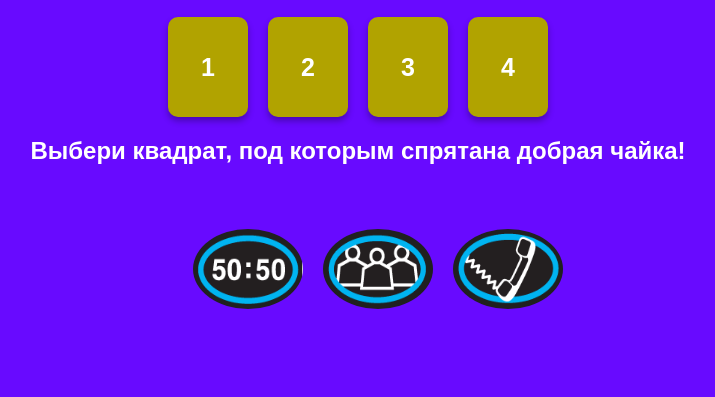
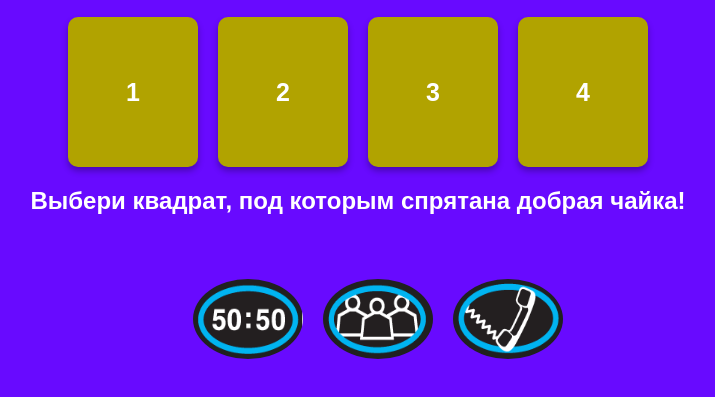
Before and after one commit to rudenko-vl/seagull_game, a plain HTML site: page index.html in a window 1280 px wide. Shown: the part 113-510 px from the top of the page, without its empty margins (282-997 px from the left). Drawn offline with nearby package versions, Linux system fonts and the light colour scheme.

Commit message:
rotating cards

```diff
--- a/index.html
+++ b/index.html
@@ -16,10 +16,38 @@
         <img class="header-img" src="./images/123.png" alt="img">
     </header>
     <div class="game-container">
-        <div class="cup" data-index="0"></div>
-        <div class="cup" data-index="1"></div>
-        <div class="cup" data-index="2"></div>
-        <div class="cup" data-index="3"></div>
+        <div class="card">
+            <div class="card-inner">
+                <div class="card-front"></div>
+                <div class="card-back">Тут?
+                    <img src="./images/seagull_s.png" alt="1">
+                </div>
+            </div>
+        </div>
+        <div class="card">
+            <div class="card-inner">
+                <div class="card-front"></div>
+                <div class="card-back">Тут?
+                    <img src="./images/seagull_s.png" alt="1">
+                </div>
+            </div>
+        </div>
+        <div class="card">
+            <div class="card-inner">
+                <div class="card-front"></div>
+                <div class="card-back">Тут?
+                    <img src="./images/seagull_s.png" alt="1">
+                </div>
+            </div>
+        </div>
+        <div class="card">
+            <div class="card-inner">
+                <div class="card-front"></div>
+                <div class="card-back">Тут?
+                    <img src="./images/seagull_s.png" alt="1">
+                </div>
+            </div>
+        </div>
     </div>
     <p id="message"></p>
 
@@ -33,7 +61,7 @@
         <li title="Звонок другу" class="help-btn3"><div class="img-wrap"><img src="./images/phone.png" alt="phone"></div></li>
      </ul>
      <div class="spinner"></div>
-     <div class="connect-box" style="display: none;">
+     <div class="connect-box">
         <h1>К сожалению, нет мобильной связи. Звонок не возможен 😄📵</h1>
         <button class="connect-btn">Ok</button>
      </div>
--- a/js/app.js
+++ /dev/null
@@ -1,6 +0,0 @@
-const HelpBtn3 = document.querySelector(".help-btn3");
-
-HelpBtn3.addEventListener('click', ()=> {
-    console.log('hui');
-
-})
--- a/js/script.js
+++ b/js/script.js
@@ -1,5 +1,6 @@
 document.addEventListener("DOMContentLoaded", () => {
-    const cups = document.querySelectorAll(".cup");
+    const cups = document.querySelectorAll(".card");
+    const cards = document.querySelectorAll(".card-front");
     const box = document.querySelector(".img-box");
     const gameContainer = document.querySelector(".game-container");
     const seagull = document.getElementById("seagull");
@@ -21,8 +22,8 @@ document.addEventListener("DOMContentLoaded", () => {
     HelpBtn1.addEventListener('click', ()=> {
         HelpBtn1.classList.add('help-btn-unactive');
         const availableIndexes = [0, 1, 2, 3].filter(i => i !== seagullPosition);
-       cups[availableIndexes[2]].textContent = 'X';
-       cups[availableIndexes[1]].textContent = 'X';
+        cards[availableIndexes[2]].textContent = 'X';
+        cards[availableIndexes[1]].textContent = 'X';
        cups[availableIndexes[2]].classList.add('unactive');
        cups[availableIndexes[1]].classList.add('unactive');
 
@@ -64,9 +65,9 @@ document.addEventListener("DOMContentLoaded", () => {
         HelpBtn1.disabled = false;
         message.textContent = "Выбери квадрат, под которым спрятана добрая чайка!";
         box.style.display = 'none'
-        cups.forEach(cup => {
+        cards.forEach(card => {
             counter++
-            cup.textContent = counter
+            card.textContent = counter
         });
         restartButton.style.display = "none";
     }
--- a/style.css
+++ b/style.css
@@ -88,32 +88,6 @@ h1 {
     gap: 20px;
     margin-top: 20px;
     flex-wrap: wrap;
-}
-
-.cup {
-    width: 80px;
-    height: 100px;
-    background-color: #b1a300;
-    color: white;
-    font-weight: 700;
-    font-size: 25px;
-    border-radius: 10px;
-    cursor: pointer;
-    position: relative;
-    display: flex;
-    align-items: center;
-    justify-content: center;
-    box-shadow: 0 4px 6px rgba(0, 0, 0, 0.3);
-    transition: 0.5s;
-}
-
-.cup:hover {
-    background-color: #decc09;
-}
-.unactive {
-    background-color: red;
-    pointer-events: none;
-
 }
 
 #seagull {
@@ -264,6 +238,10 @@ h1 {
     pointer-events: none;
   }
 
+  .connect-box {
+    display: none;
+  }
+
   .connect-btn {
     padding: 10px 20px;
     margin-top: 30px;
@@ -275,3 +253,69 @@ h1 {
     cursor: pointer;
     border-radius: 5px;
 }
+/* ================================ */
+.card {
+    width: 80px;
+    height: 100px;
+    background-color: #b1a300;
+    color: white;
+    border-radius: 10px;
+    cursor: pointer;
+    position: relative;
+    display: flex;
+    align-items: center;
+    justify-content: center;
+    box-shadow: 0 4px 6px rgba(0, 0, 0, 0.3);
+    perspective: 1000px;
+}
+
+@media screen and (min-width: 480px) {
+    .card {
+        width: 130px;
+        height: 150px;
+    }
+  }
+
+
+.unactive {
+    background-color: red;
+    pointer-events: none;
+
+}
+.card-inner {
+    width: 100%;
+    height: 100%;
+    position: relative;
+    transform-style: preserve-3d;
+    transition: transform 0.6s ease-in-out;
+}
+
+.card:hover .card-inner {
+    transform: rotateY(180deg);
+}
+
+.card-front,
+.card-back {
+    width: 100%;
+    height: 100%;
+    position: absolute;
+    backface-visibility: hidden;
+    font-weight: 700;
+    font-size: 25px;
+    display: flex;
+    flex-direction: column;
+    gap: 10px;
+    align-items: center;
+    justify-content: center;
+    border: none;
+    border-radius: 10px;
+}
+
+.card-back {
+    transform: rotateY(180deg);
+    background-color: #0b42cf;
+    > img {
+        width: 70%;
+        height: 70%;
+    }
+}
```
Also changed, not shown: images/seagull_s.png (added), 2 other files.
